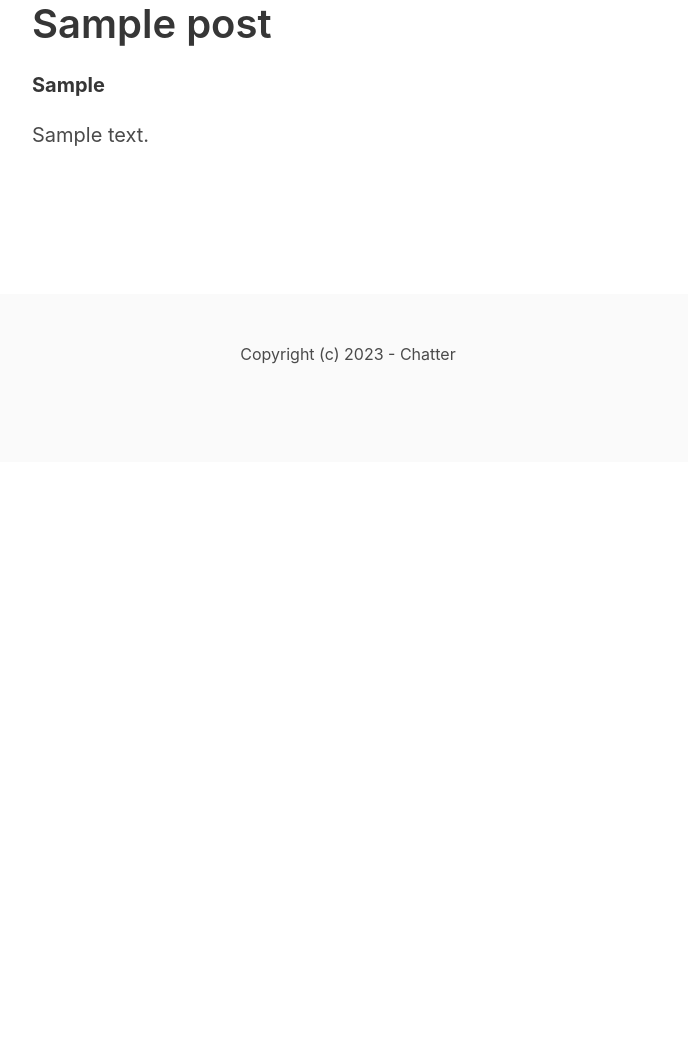
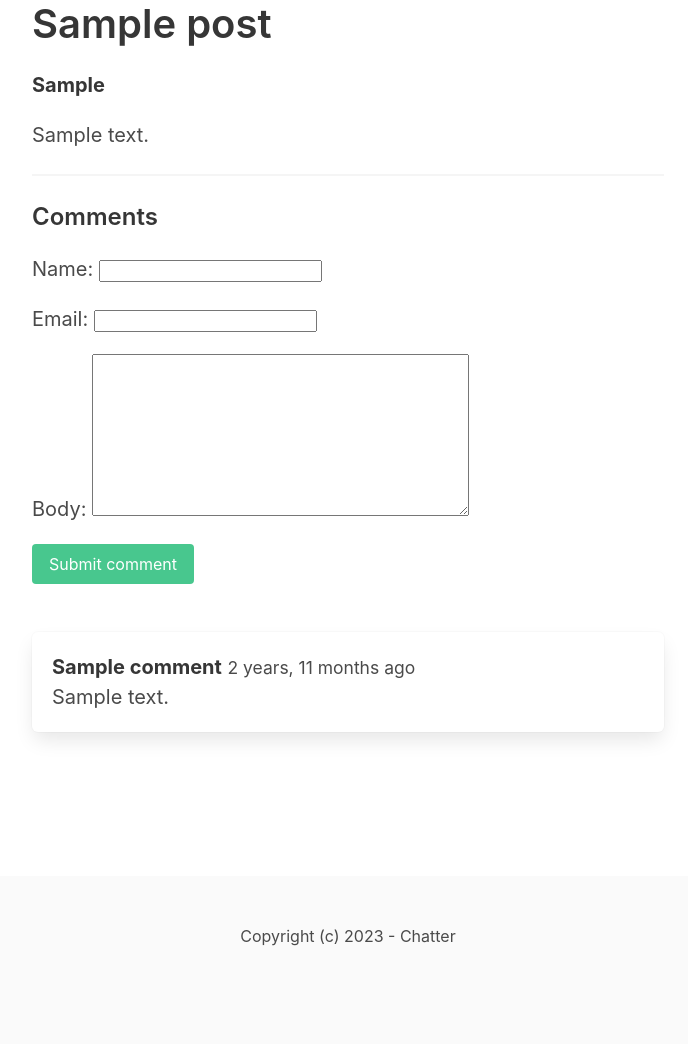
Before and after one commit to DaviesHub/BlogApp, a Django app: a page that uses blog/templates/blog/detail.html in a window 1280 px wide. Shown: the part 270-1314 px from the top of the page, without its empty margins (292-980 px from the left). Before the commit the page ends 634 px from the top, so only its background shows below. Run offline with Django 4.2, Linux system fonts and the light colour scheme; tables that the repository leaves empty hold one stand-in row (values such as "Sample post").

Commit message:
Add post commente

```diff
--- /dev/null
+++ b/blog/forms.py
@@ -0,0 +1,8 @@
+from django import forms
+
+from .models import Comment
+
+class CommentForm(forms.ModelForm):
+    class Meta:
+        model = Comment
+        fields = ('name', 'email', 'body')
--- a/blog/models.py
+++ b/blog/models.py
@@ -12,3 +12,12 @@ class Post(models.Model):
 
     class Meta:
         ordering = ('-pub_date',)
+
+# ENABLING COMMENTS
+
+class Comment(models.Model):
+    post = models.ForeignKey(Post, related_name='comments', on_delete=models.CASCADE)
+    name = models.CharField(max_length=255)
+    email = models.EmailField()
+    body = models.TextField()
+    pub_date = models.DateTimeField(auto_now_add=True)
--- a/blog/templates/blog/detail.html
+++ b/blog/templates/blog/detail.html
@@ -14,6 +14,31 @@
                                 <h1 class="title">{{ post.title }}</h1>
                                 <p><strong>{{ post.intro }}</strong></p>
                                 <p>{{ post.body }}</p>
+
+                                <hr>
+
+                                <h2 class="subtitle is-4">Comments</h2>
+
+                                <form method="post" class="mb-6">
+                                    {% csrf_token %}
+
+                                    {{ form.as_p }}
+
+                                    <div class="field">
+                                        <div class="control">
+                                            <button class="button is-success">Submit comment</button>
+                                        </div>
+                                    </div>
+                                </form>
+
+                                {% for comment in post.comments.all %}
+                                    <article class="media box">
+                                        <div class="media-content">
+                                            <strong>{{ comment.name }}</strong> <small>{{ comment.pub_date|timesince }} ago</small><br>
+                                            {{ comment.body }}
+                                        </div>
+                                    </article>
+                                {% endfor %}
                             </div>
                     </div>
                 </div>
--- a/blog/views.py
+++ b/blog/views.py
@@ -1,9 +1,22 @@
-from django.shortcuts import render, get_object_or_404
+from django.shortcuts import render, get_object_or_404, redirect
 
 from .models import Post
+from .forms import CommentForm
 
 # Create your views here.
 def detail(request, slug):
     post = get_object_or_404(Post, slug=slug)
 
-    return render(request, 'blog/detail.html', {'post': post})
+    if request.method == 'POST':
+        form = CommentForm(request.POST)
+
+        if form.is_valid():
+            comment = form.save(commit=False)
+            comment.post = post
+            comment.save()
+
+            return redirect('post_detail', slug=slug)
+    else:
+        form = CommentForm()
+
+    return render(request, 'blog/detail.html', {'post': post, 'form': form})
```
Also changed, not shown: blog/migrations/0002_alter_post_options_comment.py (added).
